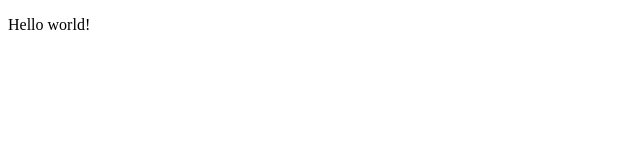
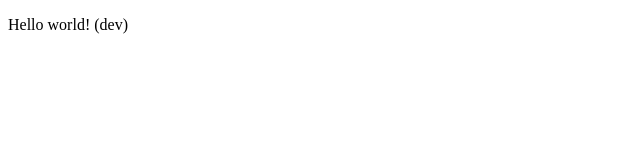
Before and after one commit to Pumputum/pumputum.github.io, a plain HTML site: page index.html in a window 1280 px wide. Shown: the full height of the page, 0-640 px from the left. Drawn offline with Linux system fonts and the light colour scheme.

Commit message:
Test dev

```diff
--- a/index.html
+++ b/index.html
@@ -10,6 +10,6 @@
 		<link href="https://fonts.googleapis.com/css?family=Open+Sans|Open+Sans+Condensed:700&display=swap" rel="stylesheet">
 	</head>
 	<body>
-		<p>Hello world!</p>
+		<p>Hello world! (dev)</p>
 	</body>
 </html>
```
